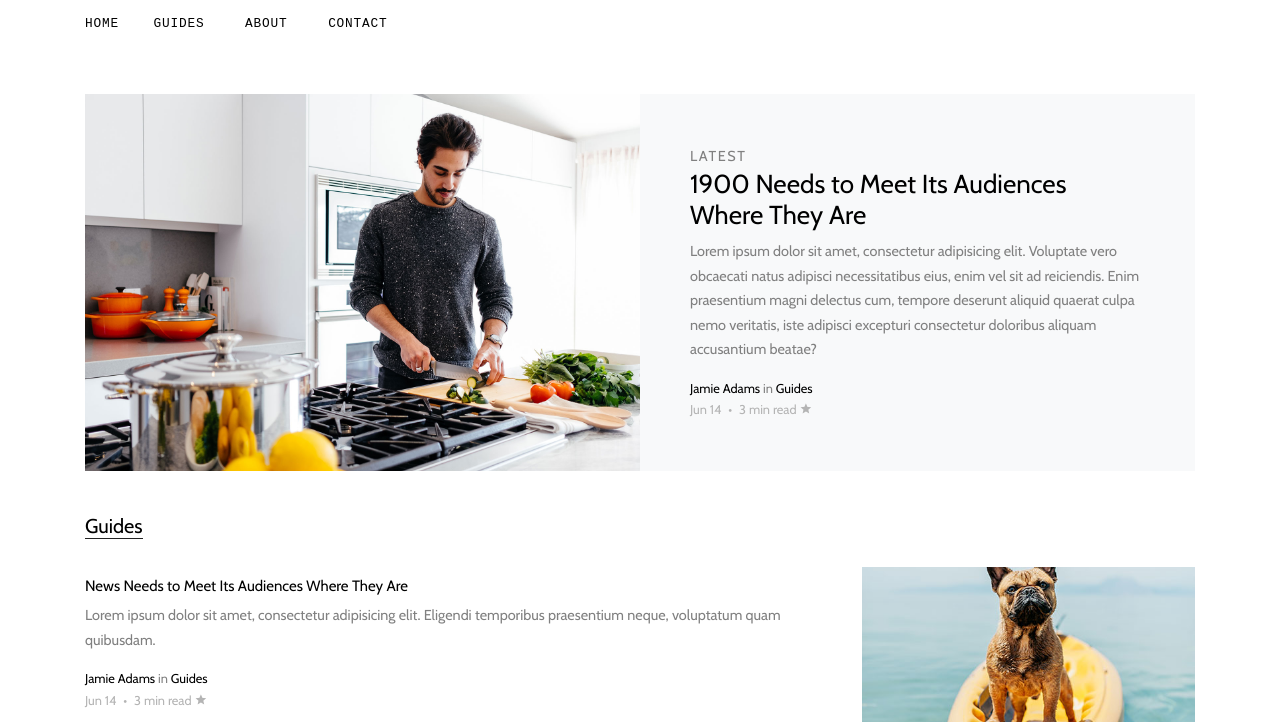
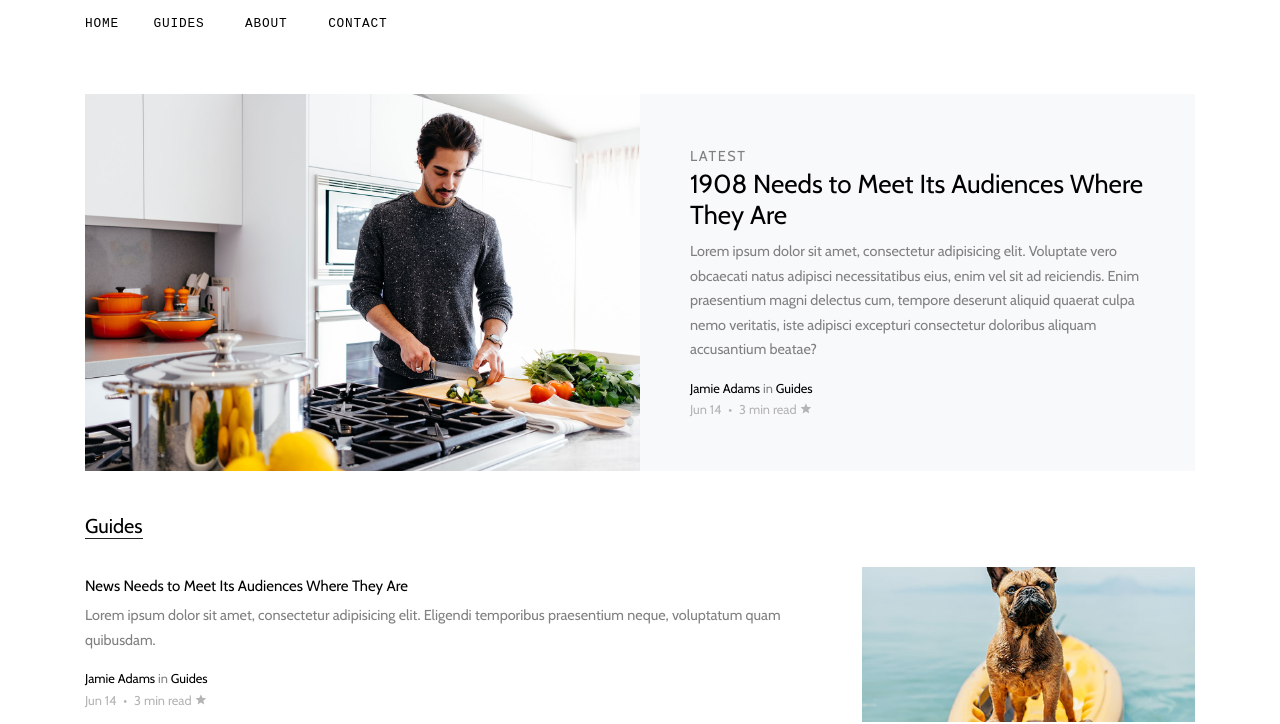
Before and after one commit to adajam89/the-not-so-scary-guide-to-r, a plain HTML site: page index.html in a window 1280 px wide. Shown: the part 89-813 px from the top of the page. Drawn offline with nearby package versions, Linux system fonts and the light colour scheme; files whose address does not match are found by name; a web font is replaced by a local one.

Commit message:
Update index.html

```diff
--- a/index.html
+++ b/index.html
@@ -107,7 +107,7 @@
 <div class="img-bg" style="background-image: url('images/big_img_1.jpg')"></div>
 <div class="contents">
 <span class="caption">Latest</span>
-<h2><a href="blog-single.html">1900 Needs to Meet Its Audiences Where They Are</a></h2>
+<h2><a href="blog-single.html">1908 Needs to Meet Its Audiences Where They Are</a></h2>
 <p class="mb-3">Lorem ipsum dolor sit amet, consectetur adipisicing elit. Voluptate vero obcaecati natus adipisci necessitatibus eius, enim vel sit ad reiciendis. Enim praesentium magni delectus cum, tempore deserunt aliquid quaerat culpa nemo veritatis, iste adipisci excepturi consectetur doloribus aliquam accusantium beatae?</p>
 
 <div class="post-meta">
@@ -166,9 +166,6 @@
 </div>
 
 
-
-<!-- END section -->
-
     <div class="site-section subscribe bg-light">
       <div class="container">
         <form action="#" class="row align-items-center">
```
